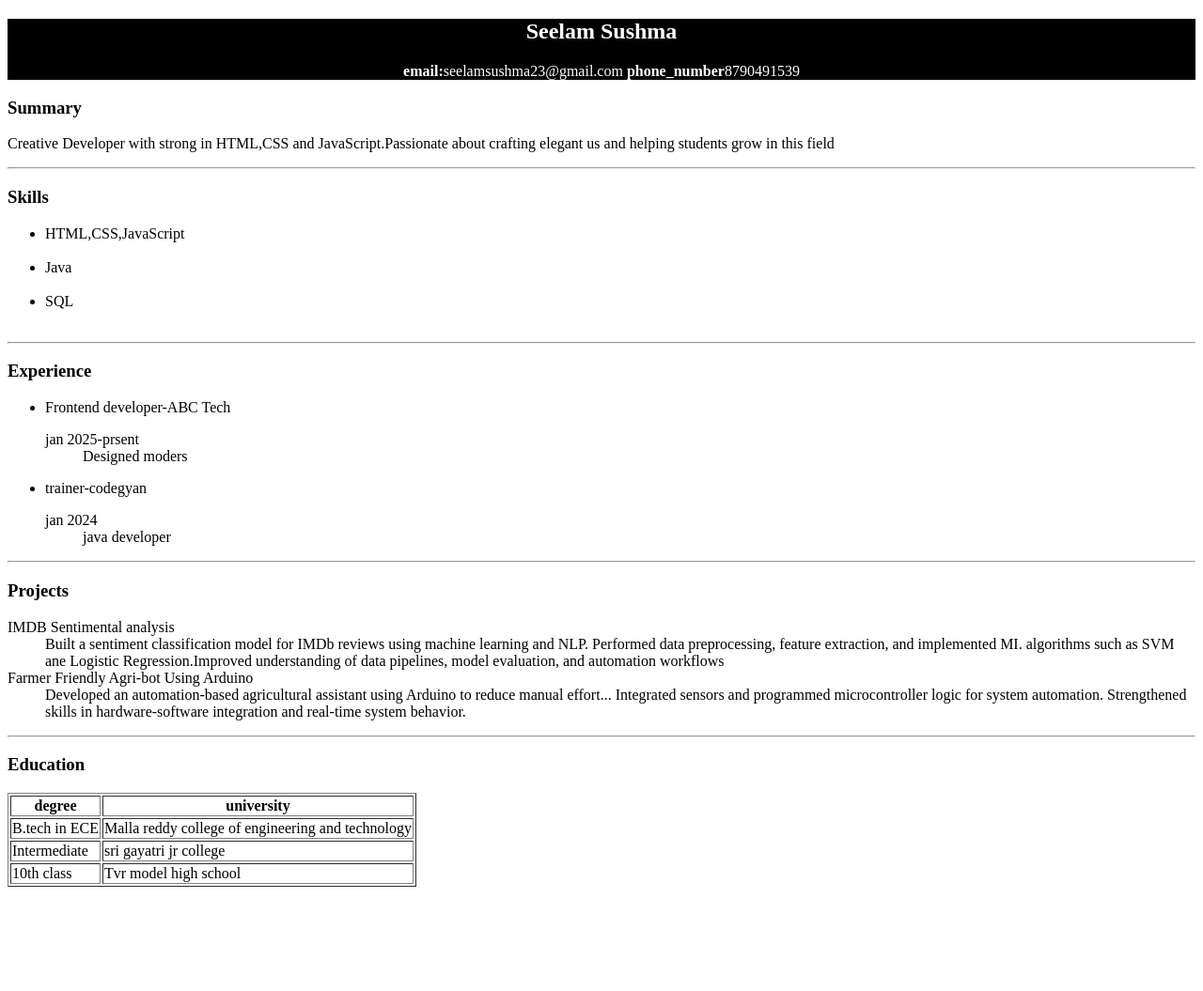
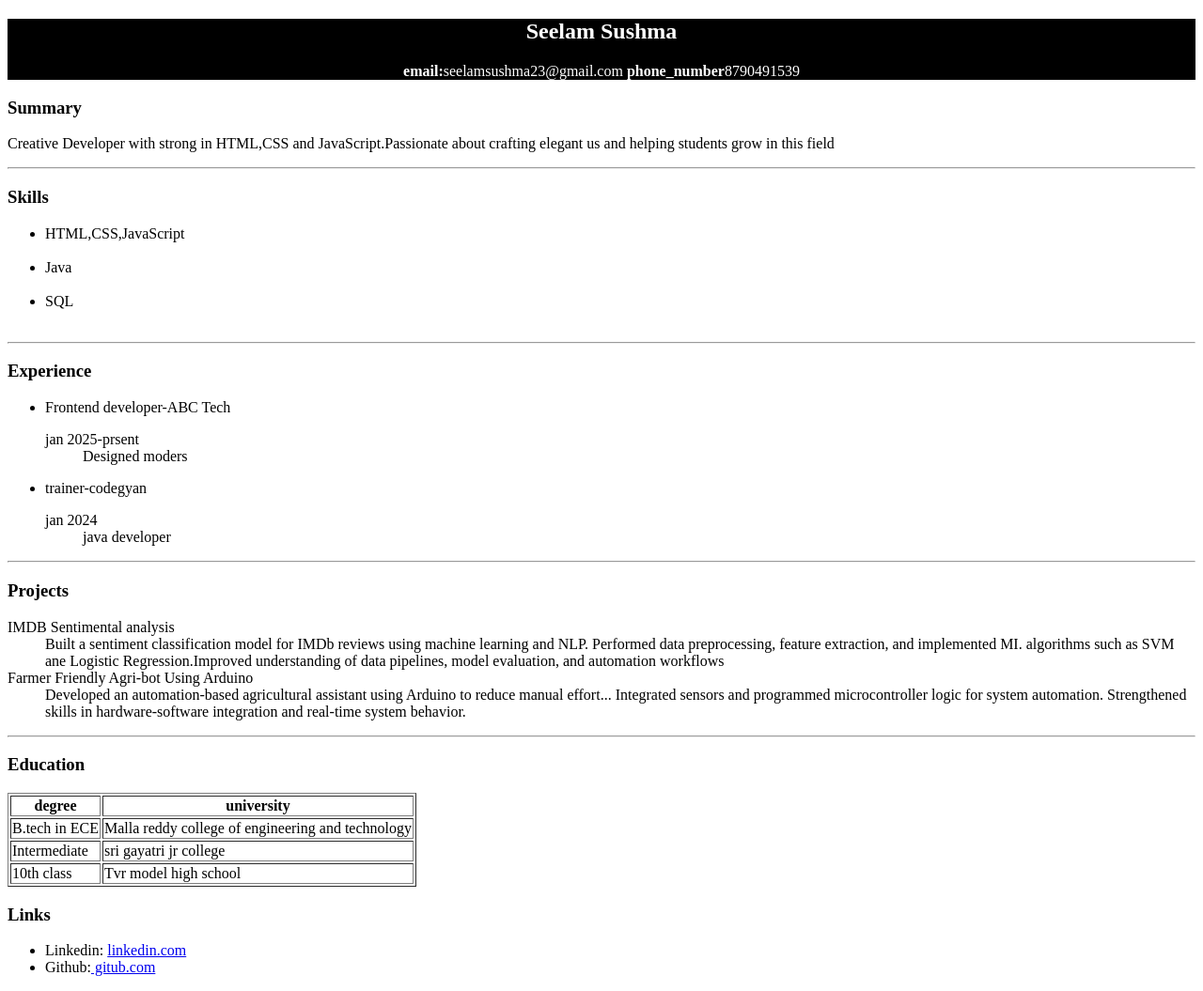
Before and after one commit to Seelamsushma/Resume, a plain HTML site: page index.html in a window 1280 px wide. Shown: the whole page at 94% size. Before the commit the page ends 952 px from the top, so only its background shows below. Drawn offline with Linux system fonts and the light colour scheme.

Commit message:
updated_Resume

```diff
--- a/index.html
+++ b/index.html
@@ -74,5 +74,15 @@ Strengthened skills in hardware-software integration and real-time system behavi
     <td>Tvr model high  school </td>
   </tr>
 </table>
+<h3>Links</h3>
+    <ul>
+        <li>Linkedin: <a href="https://www.linkedin.com/in/seelam-sushma-a8861237b?utm_source=share&utm_campaign=share_via&utm_content=profile&utm_medium=android_app" target="_blank">
+        linkedin.com </a>
+        </li>
+        <li>Github:<a href="https://github.com/Seelamsushma/Resume" target="_blank">
+        gitub.com
+        </a>
+        </li>
+    </ul>
 </body>
 </html>
```
